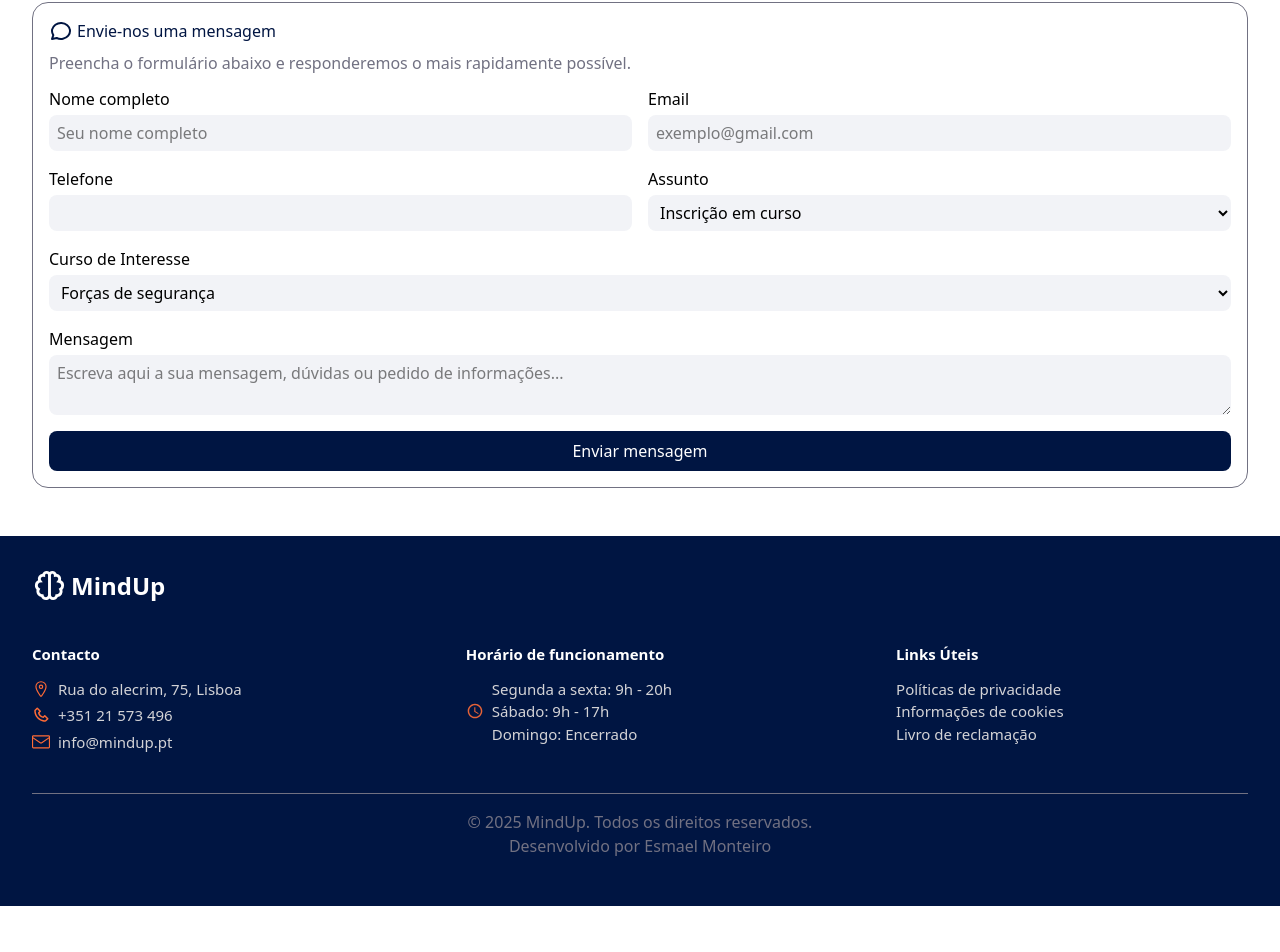
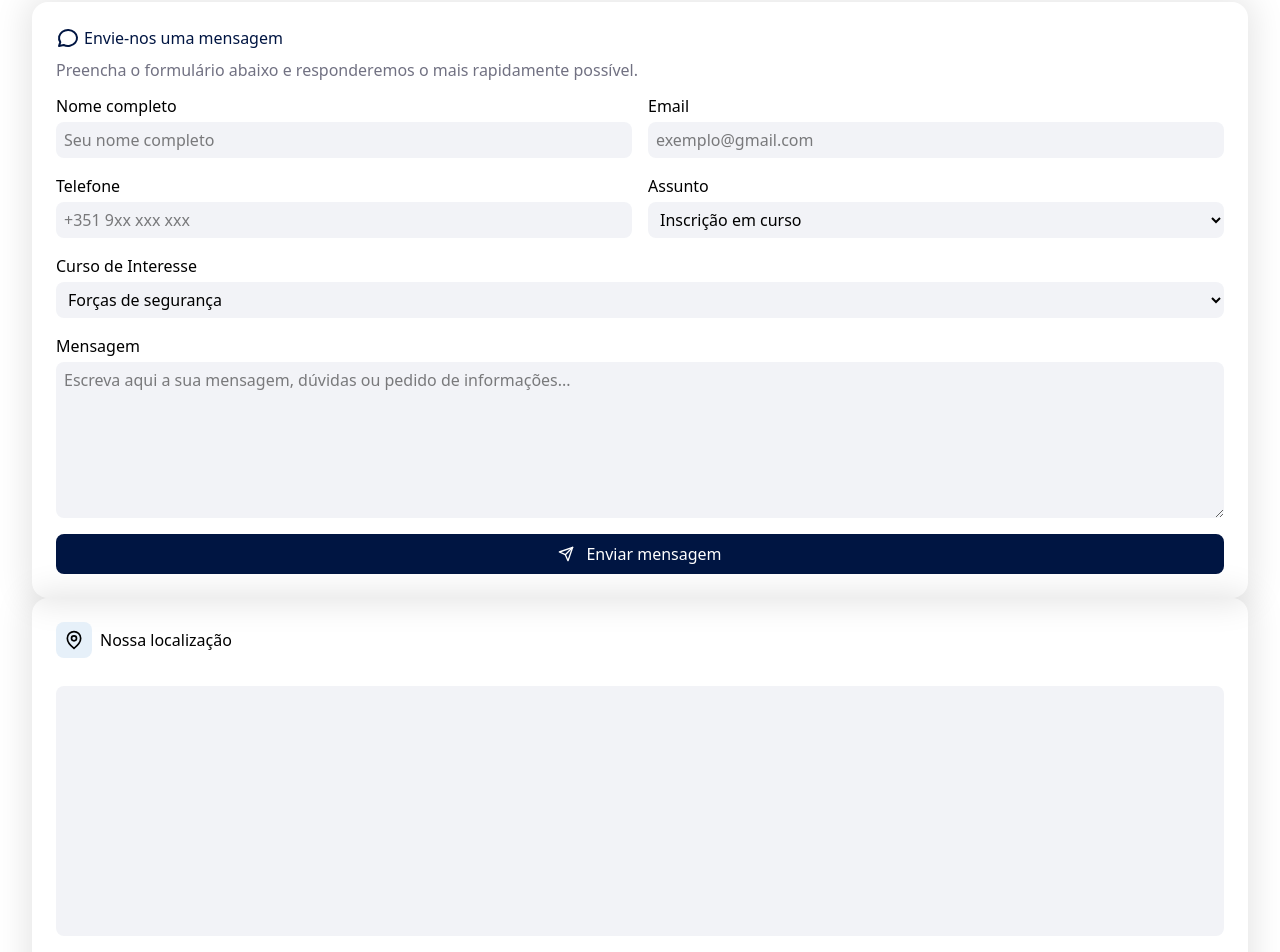
Before and after one commit to Esmael-coder/School_Academy, a React (Vite) app in the folder projecto-final/: page /contacto in a window 1280 px wide. Shown: the part 734-1686 px from the top of the page. Before the commit the page ends 1640 px from the top, so only its background shows below. Built offline with nearby package versions, Linux system fonts and the light colour scheme.

Commit message:
created map

```diff
--- a/projecto-final/src/components/Form.jsx
+++ b/projecto-final/src/components/Form.jsx
@@ -1,13 +1,14 @@
 import React, { useEffect } from 'react'
 import { TbMessageCircle } from "react-icons/tb";
 import { courses } from '../const/Constants';
+import { FiSend } from "react-icons/fi";
 
 const courseCopy = [...courses]
 export const Form = () => {
 
     return (
         <div>
-            <div className='p-4 border-1 border-cinza rounded-2xl'>
+            <div className='p-6 rounded-2xl'>
                 <div className='flex items-center text-primary gap-1 mb-2'>
                     <TbMessageCircle size={24} />
                     <h3>Envie-nos uma mensagem</h3>
@@ -37,7 +38,7 @@ export const Form = () => {
                         <div className='flex flex-col gap-4 md:grid md:grid-cols-2'>
                             <div className='flex flex-col gap-1'>
                                 <label htmlFor="telefone">Telefone</label>
-                                <input className='bg-ice pl-2 p-1.5 rounded-lg' type="text" name='telefone' id='telefone'/>
+                                <input className='bg-ice pl-2 p-1.5 rounded-lg' type="text" name='telefone' id='telefone' placeholder='+351 9xx xxx xxx'/>
                             </div>
                             <div className='flex flex-col gap-1'>
                                 <label htmlFor="assunto">Assunto</label>
@@ -65,10 +66,15 @@ export const Form = () => {
 
                     <div className='flex flex-col gap-1'>
                         <label htmlFor="mensagem">Mensagem</label>
-                        <textarea className='bg-ice pl-2 p-1.5 rounded-lg' name="mensagem" id="mensagem" placeholder='Escreva aqui a sua mensagem, dúvidas ou pedido de informações...'></textarea>
+                        <textarea className='bg-ice pl-2 p-1.5 rounded-lg' name="mensagem" id="mensagem" rows={6} cols={30} placeholder='Escreva aqui a sua mensagem, dúvidas ou pedido de informações...'></textarea>
                     </div>
 
-                    <input className='bg-primary text-white p-2 rounded-lg' type="submit" value="Enviar mensagem" />
+                    <button
+                    className='bg-primary text-white p-2 flex items-center justify-center gap-3 rounded-lg'
+                    type="submit">
+                    <FiSend/>
+                    Enviar mensagem
+                    </button>
                 </form>
 
             </div>
--- /dev/null
+++ b/projecto-final/src/components/Map.jsx
@@ -0,0 +1,26 @@
+import React from 'react'
+import { GrLocation } from "react-icons/gr";
+
+export const Map = () => {
+    return (
+        <div className='p-6'>
+            <div className='flex items-center gap-2 mb-7'>
+                <div className='bg-secondary p-2 rounded-lg'>
+                    <GrLocation size={20} />
+                </div>
+                <h1>Nossa localização</h1>
+            </div>
+
+            <div
+                className='bg-ice rounded-lg h-[250px] mb-5'>
+            </div>
+
+            <div className='bg-ice p-4 rounded-lg'>
+                <p className='text-cinza'>
+                    <span className='font-semibold'>Como chegar: </span>
+                    Próximo ao Metro Marquês de Pombal. Várias linhas de autocarro param na proximidade. Estacionamento público disponível na zona.
+                </p>
+            </div>
+        </div>
+    )
+}
--- a/projecto-final/src/pages/contacto/Contacto.jsx
+++ b/projecto-final/src/pages/contacto/Contacto.jsx
@@ -2,6 +2,7 @@ import React from 'react'
 import { HeroDiv } from '../../components/HeroDiv'
 import Imagem1 from '../../assets/imagem1.jpg'
 import { Form } from '../../components/Form'
+import { Map } from '../../components/Map'
 
 export const Contacto = () => {
   return (
@@ -20,16 +21,25 @@ export const Contacto = () => {
             <h1>Teremos todo o prazer e falar consigo</h1>
             <p>Estamos ansiosos para tirar todas as suas dúvidas</p>
           </div>
+
+          {/* grid container */}
           <div>
+
             {/* div do form e mapa */}
             <div>
-              <Form />
+              <div className='shadow-[var(--boxShadow)] rounded-2xl'>
+                <Form />
+              </div>
+              <div className='shadow-[var(--boxShadow)] rounded-2xl'>
+                <Map />
+              </div>
             </div>
 
             {/* div das informações */}
             <div>
 
             </div>
+
           </div>
         </div>
       </section>
```
